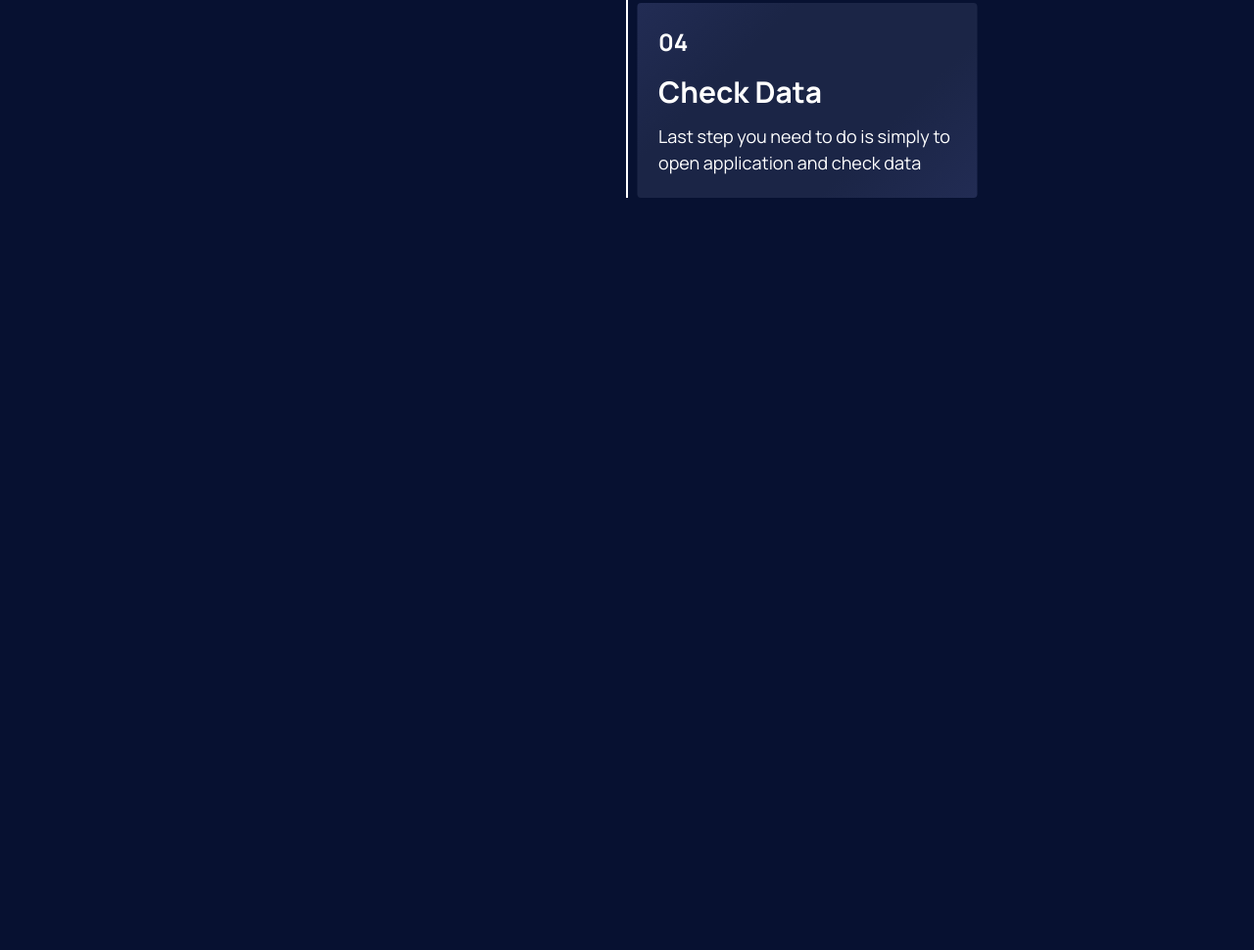
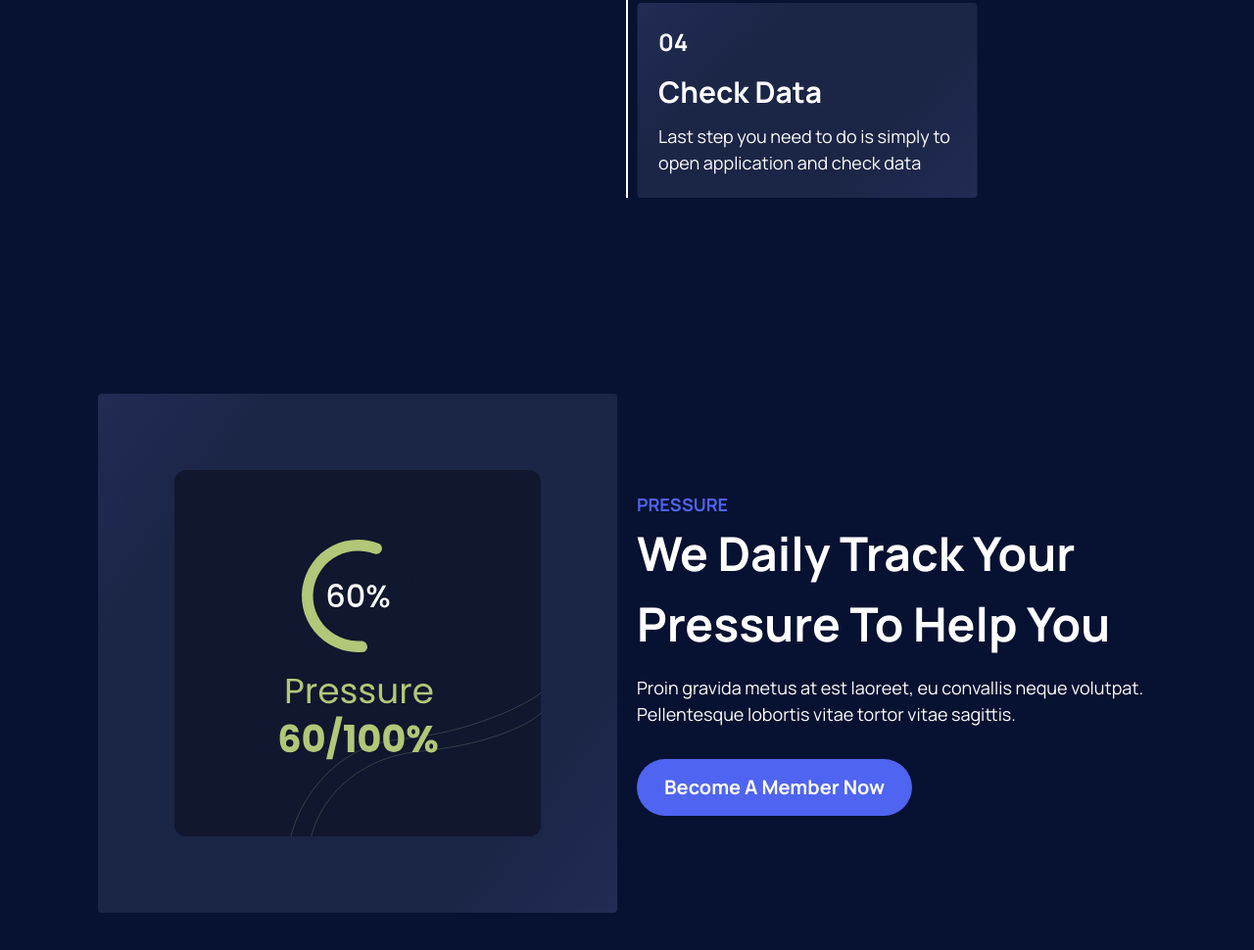
Before and after one commit to rveljko/rln, a website: page src/index.html in a window 1280 px wide. Shown: the part 6383-7353 px from the top of the page at 98% size. Before the commit the page ends 6685 px from the top, so only its background shows below. Drawn offline with nearby package versions, Linux system fonts and the light colour scheme; files that its build step writes are made by us from their sources.

Commit message:
Pressure Section

```diff
--- a/src/index.html
+++ b/src/index.html
@@ -228,5 +228,21 @@
             </div>
         </div>
     </div>
+
+    <div class="pressure padding">
+        <div class="container">
+            <div class="pressure__content flex layout layout--reverse">
+                <div class="pressure__text">
+                    <h6 class="pressure__label">Pressure</h6>
+                    <h2 class="pressure__heading">We daily track your pressure to help you</h2>
+                    <p class="pressure__description">Proin gravida metus at est laoreet, eu convallis neque volutpat. Pellentesque lobortis vitae tortor vitae sagittis.</p>
+                    <a href="#" class="button">Become a member now</a>
+                </div>
+                <div class="pressure__image">
+                    <img src="./images/pressure.svg" alt="" class="pressure__picture">
+                </div>
+            </div>
+        </div>
+    </div>
 </body>
 </html>
--- a/src/sass/pages/_index.scss
+++ b/src/sass/pages/_index.scss
@@ -6,3 +6,4 @@
 @forward 'block';
 @forward 'steps';
 @forward 'roadmap';
+@forward 'pressure';
--- /dev/null
+++ b/src/sass/pages/_pressure.scss
@@ -0,0 +1,6 @@
+@use '../abstracts/' as *;
+
+.pressure {
+    background-color: $background-color;
+    width: 100%;
+}
```
